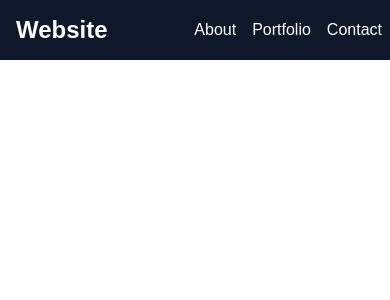
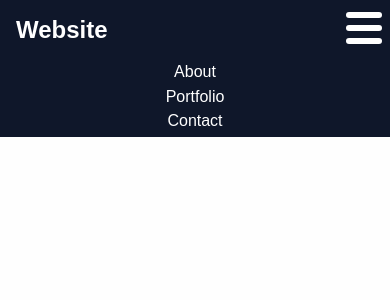
Before and after one commit to tigerkaplan/HusniyeErparunWebPortfolio, a React (Vite) app: page / in a window 390 px wide. Shown: the top 300 px of the page. Built offline with nearby package versions, Linux system fonts and the light colour scheme.

Commit message:
mobile css updated

```diff
--- a/src/components/Header/Navbar.css
+++ b/src/components/Header/Navbar.css
@@ -38,12 +38,6 @@ nav ul li a:not(:active): hover {
 
 /* Mobile css */
 
-
-@media (min-width: 768px) {
-  nav ul {
-    display: none;
-  }
-
 nav .menu {
   display: flex;
   position: absolute;
@@ -54,10 +48,41 @@ nav ul li a:not(:active): hover {
   width: 2.25rem;
   height: 2rem;
 }
-}
+
 nav .menu span {
   height: 0.4rem;
   width: 100%;
   background-color: #fff;
   border-radius: 0.2rem;
 }
+
+@media (max-width: 480px) {
+  nav .menu {
+    display: flex;
+  }
+  nav {
+    flex-direction: column;
+    align-items: start;
+  }
+  nav ul {
+    /* display: none; */
+    flex-direction: column;
+    width: 100%;
+    margin-bottom: 0.25rem;
+  }
+  nav ul li {
+    width: 100%;
+    text-align: center;
+  }
+  nav ul li a {
+    margin: 0.2rem 0.5rem;
+  }
+}
+
+/* Desktop CSS - Media Query for larger screens */
+
+@media (min-width: 768px) {
+  nav ul {
+    display: none;
+  }
+}
```
Lines whose indentation alone changed are shown as unchanged.
